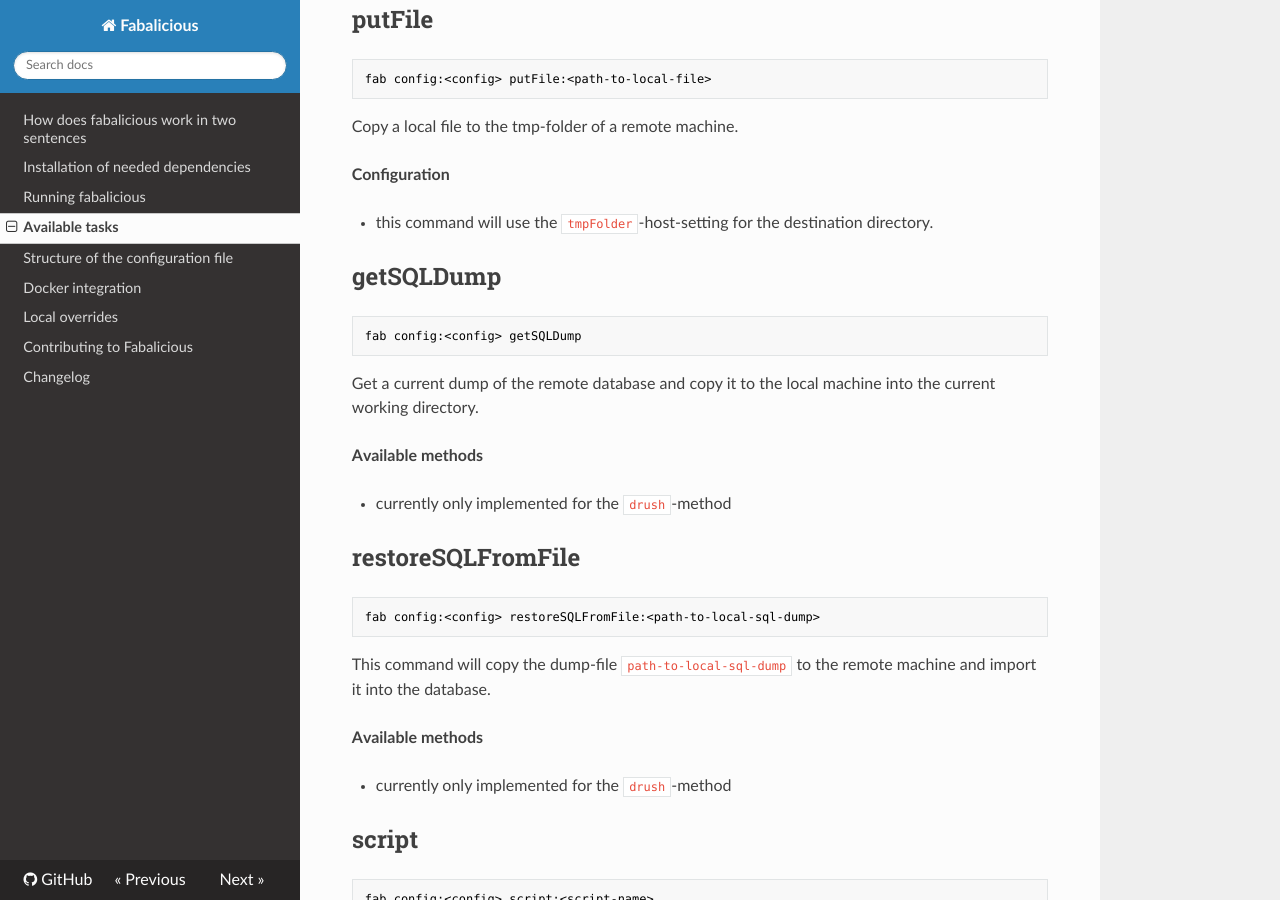
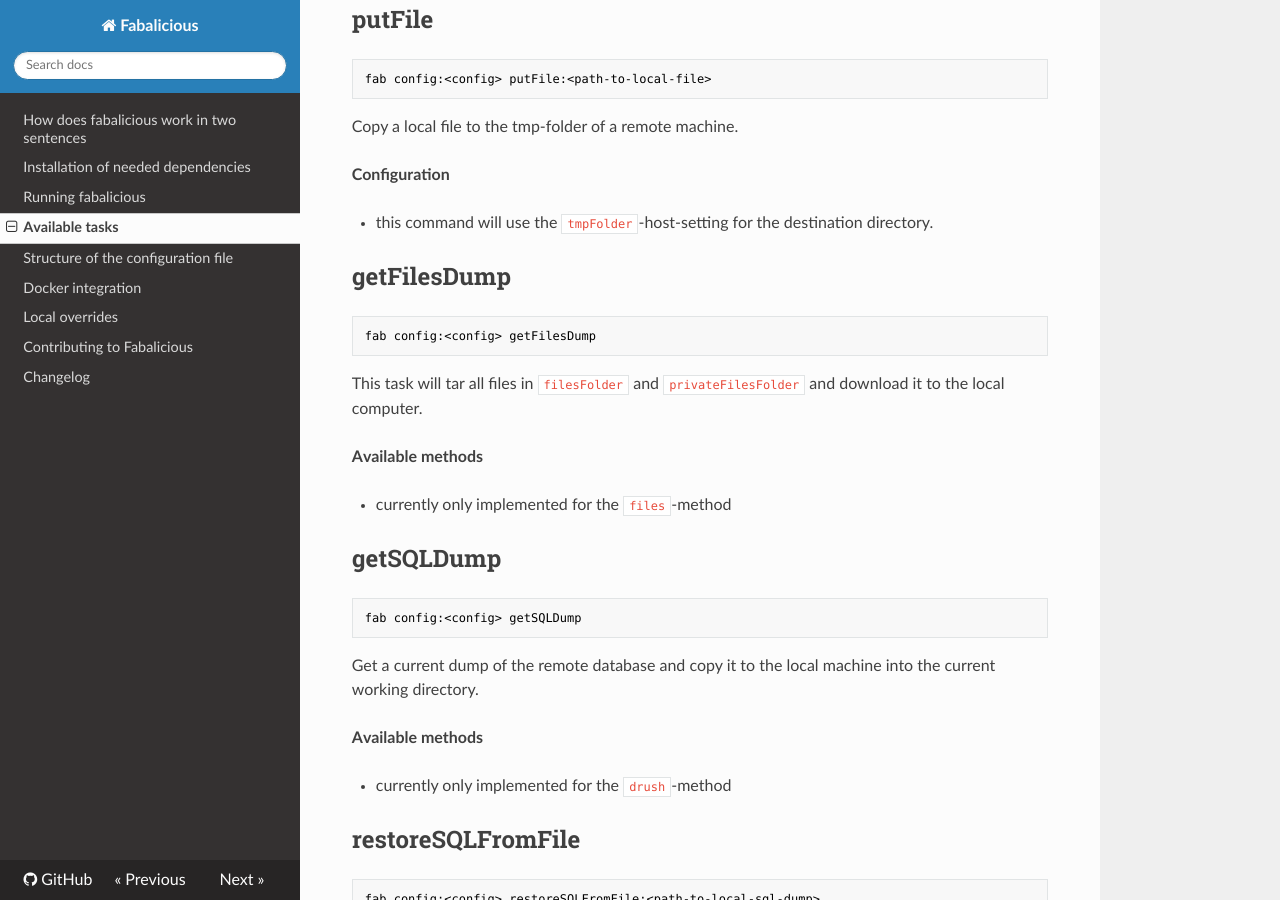
Before and after one commit to factorial-io/fabalicious, an MkDocs documentation site: the page built from docs/docs/available-tasks.md, in a window 1280 px wide and 900 px high, scrolled down 8135 px. Built offline with MkDocs 1.6.1, drawn with Linux system fonts in a browser that asks for light colours; nearby versions of some CDN libraries; old or Windows-style settings are respelled for this version of MkDocs.

Commit message:
Add documentation for the getFilesDump task

````diff
--- a/docs/docs/available-tasks.md
+++ b/docs/docs/available-tasks.md
@@ -365,6 +365,19 @@ Copy a local file to the tmp-folder of a remote machine.
 * this command will use the `tmpFolder`-host-setting for the destination directory.
 
 
+## getFilesDump
+
+```shell
+fab config:<config> getFilesDump
+```
+
+This task will tar all files in `filesFolder` and `privateFilesFolder` and download it to the local computer.
+
+**Available methods**
+
+* currently only implemented for the `files`-method
+
+
 ## getSQLDump
 
 ```shell
````
Also changed, not shown: Changelog.md.
